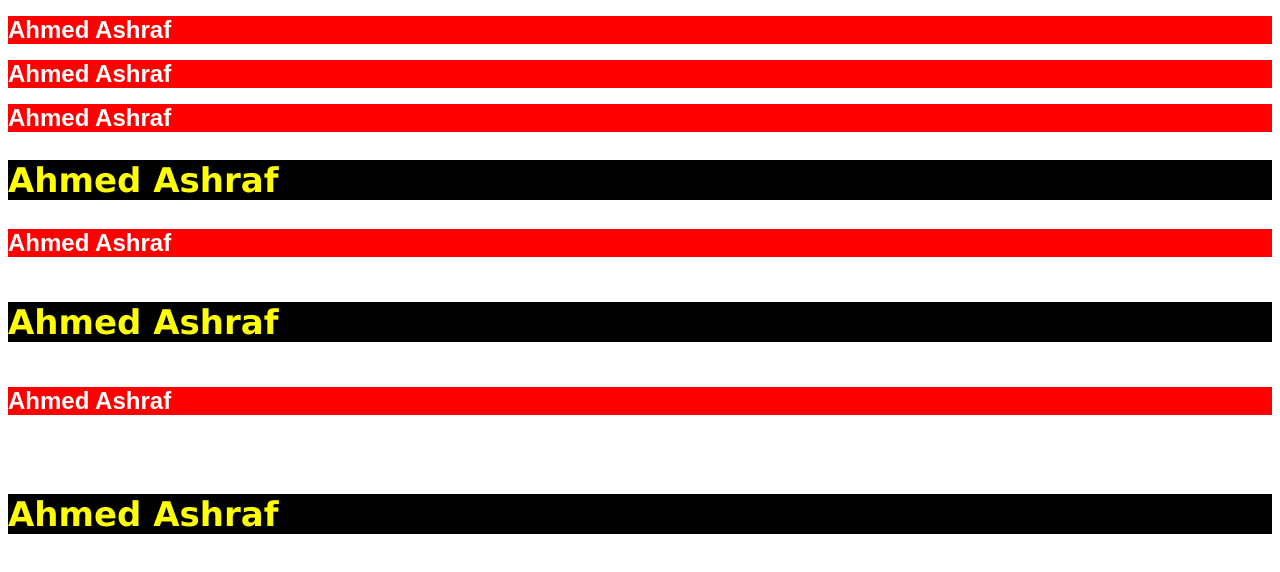
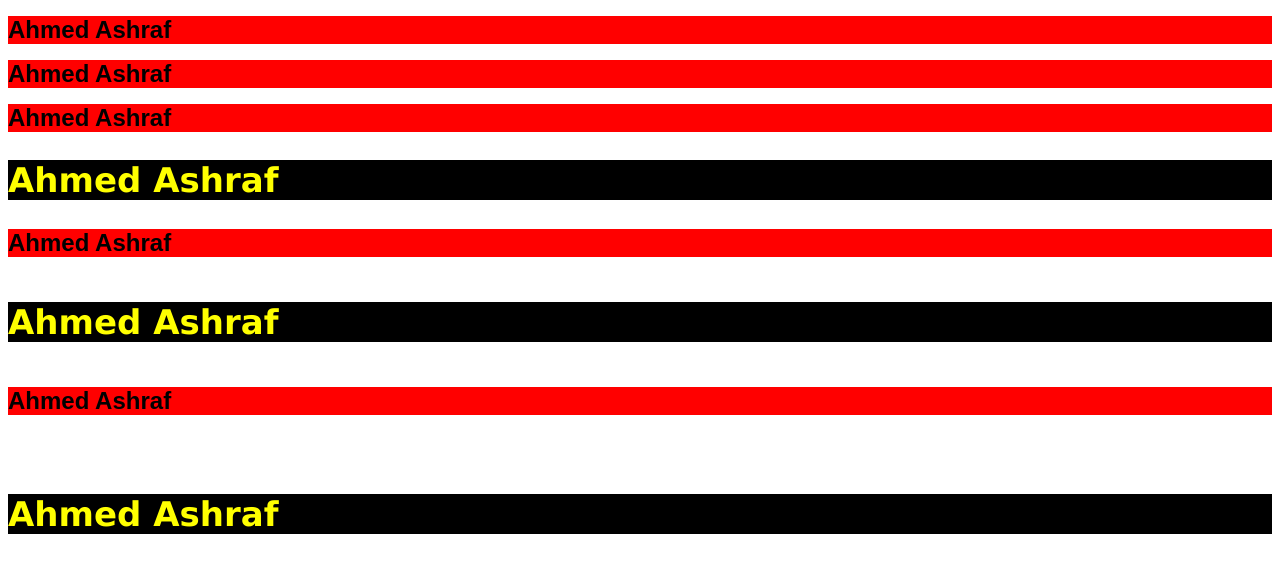
Before and after one commit to charter0300/mysite, a plain HTML site: page index.html in a window 1280 px wide. Drawn offline with Linux system fonts and the light colour scheme.

Commit message:
Update index.html

```diff
--- a/index.html
+++ b/index.html
@@ -6,7 +6,7 @@
 
 		h1,h3,h5{
 			background-color: red;
-			color: white;
+			color: rgba(255.0.255.0.6);
 			font-size: 24px;
 			font-family: Arial;
 		}
```
